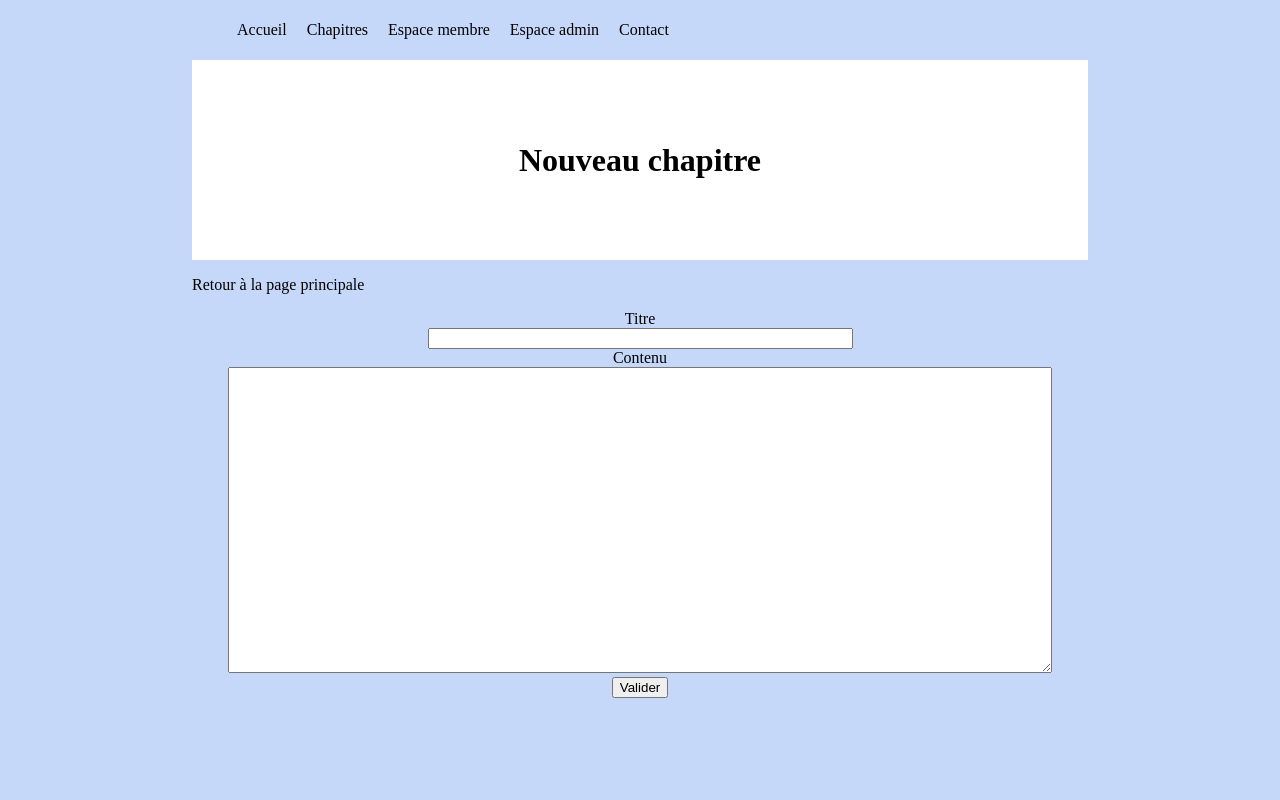
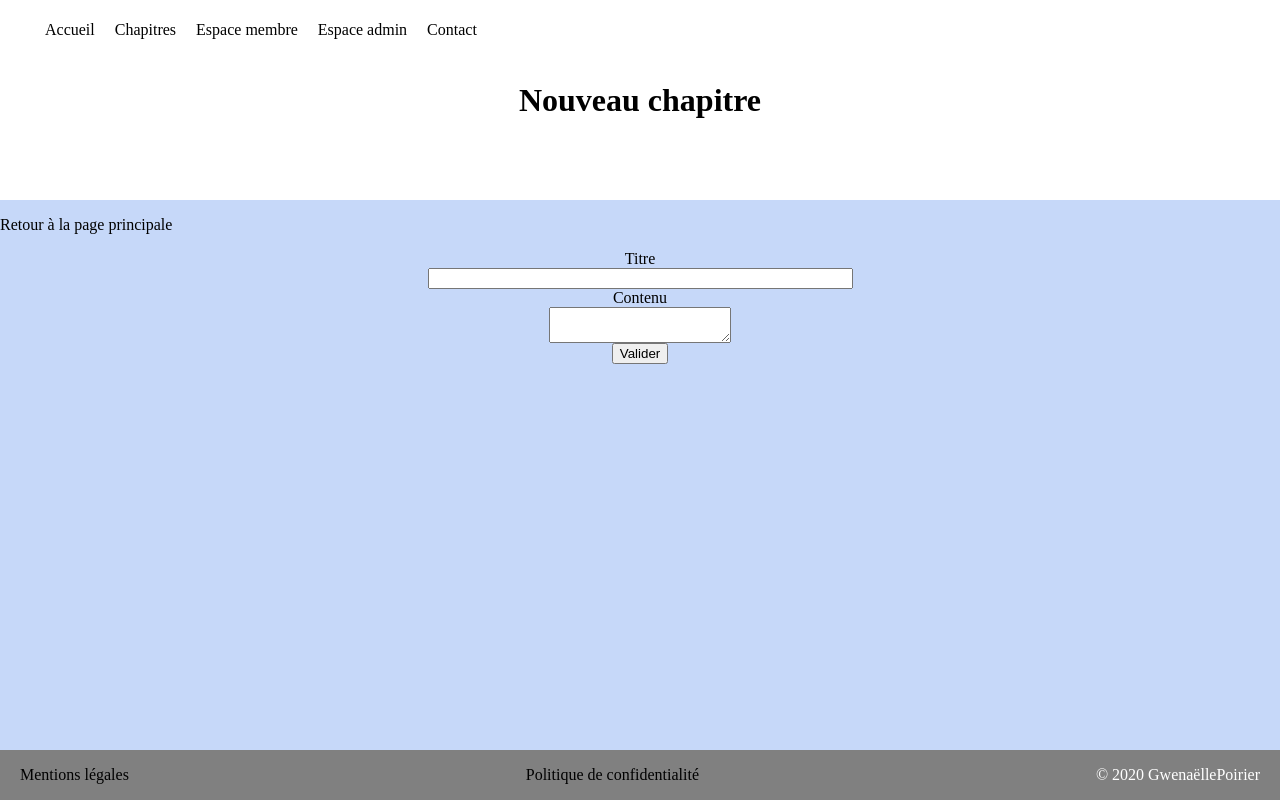
Before and after one commit to Jane-D-Lane/OC-P4-Blog, a PHP site: page /index.php?action=createPost in a window 1280 px wide. Run offline with PHP 8.4, Linux system fonts and the light colour scheme; some libraries are stand-ins or nearby versions.

Commit message:
création du footer + ajout tinyMCE + connexion au compte admin

```diff
--- a/controller/userController.php
+++ b/controller/userController.php
@@ -74,3 +74,8 @@ function logOut() {
 	session_destroy();
 	echo 'Déconnexion !';
 }
+
+// Affiche la page d'accès interdit
+function access() {
+	require('view/userView/nonAccess.php');
+}
--- a/index.php
+++ b/index.php
@@ -1,4 +1,6 @@
 <?php
+
+session_start();
 
 require('controller/postController.php');
 require('controller/commentController.php');
@@ -74,7 +76,11 @@ try {
 			}
 
 		} elseif($_GET['action'] == 'admin') {
-			adminPage();
+			if($_SESSION['pseudo'] == 'admin') {
+				adminPage();
+			} else {
+				access();
+			}
 		}
 
 	} else {
--- /dev/null
+++ b/info.php
@@ -0,0 +1,3 @@
+<?php
+
+phpinfo();
--- a/public/admin.css
+++ b/public/admin.css
@@ -31,3 +31,8 @@ td {
 }
 
 /* Page de création de billet */
+
+.textarea {
+	display: flex;
+	justify-content: center;
+}
--- a/public/blog.css
+++ b/public/blog.css
@@ -1,10 +1,30 @@
+html {
+	height: 100%;
+}
+
 body {
 	background-color: #c6d8f9;
-	width: 70%;
+	width: 100%;
+	height: 100%;
+	margin-right: 100px;
+	margin-left: 100px;
+	position: relative;
 	margin: 0 auto;
 }
 
+#main {
+	min-height: 100%;
+	position: relative;
+}
+
 /* Menu */
+
+nav {
+	position: fixed;
+	z-index: 3;
+	background-color: white;
+	width: 100%;
+}
 
 ul {
 	display: flex;
@@ -88,3 +108,21 @@ form {
 .loginPage a {
 	color: blue;
 }
+
+/* Pied-de-page */
+
+#footer {
+	display: flex;
+	justify-content: space-between;
+	background-color: grey;
+	color: white;
+	width: 100%;
+	height: 50px;
+	position: absolute;
+	bottom: 0;
+}
+
+footer p {
+	padding-left: 20px;
+	padding-right: 20px;
+}
--- a/view/adminView/createPost.php
+++ b/view/adminView/createPost.php
@@ -12,15 +12,18 @@
 			<label for="title">Titre</label></br>
 			<input size="50" type="text" name="title" id="title">
 		</div>
-		<div>
 			<label for="content">Contenu</label></br>
-			<textarea rows="20" cols="100" name="content" id="content"></textarea>
+		<div class="textarea">
+			<textarea id="mytextarea" name="content"></textarea>
 		</div>
 		<div>
 			<input type="submit" name="creation" value="Valider">
 		</div>
 	</form>
 </section>
+    <form method="post">
+
+    </form>
 
 <?php $content = ob_get_clean(); ?>
 
--- a/view/adminView/updatePost.php
+++ b/view/adminView/updatePost.php
@@ -12,9 +12,9 @@
 			<label for="title">Titre</label></br>
 			<input size="50" type="text" name="title" id="title" value="<?= $post['title'] ?>">
 		</div>
-		<div>
 			<label for="content">Contenu</label></br>
-			<textarea rows="20" cols="100" name="content" id="content"><?= $post['content'] ?></textarea>
+		<div class="textarea">
+			<textarea id="mytextarea" name="content"><?= $post['content'] ?></textarea>
 		</div>
 		<div>
 			<input type="submit" name="modification" value="Modifier">
--- a/view/template.php
+++ b/view/template.php
@@ -9,9 +9,18 @@ session_start();
 		<meta name="viewport" content="width=device-width, initial-scale=1.0">
 		<link rel="stylesheet" type="text/css" href="public/blog.css">
 		<link rel="stylesheet" type="text/css" href="public/admin.css">
+		<script src="https://cdn.tiny.cloud/1/32ttkup4u4fx1o9d6fjnucjqug3uriest95tajwl7mg06dt3/tinymce/5/tinymce.min.js" referrerpolicy="origin"></script>
+		<script>
+      		tinymce.init({
+        		selector: '#mytextarea',
+        		width: 600,
+    			height: 300,
+      		});
+    	</script>
 		<title><?= $title ?></title>
 	</head>
 	<body>
+		<div id="main">
 			<nav>
 				<ul>
 					<li><a href="index.php">Accueil</a></li>
@@ -33,5 +42,13 @@ if(isset($_SESSION['id'])) {
 				<h1><?= $titlePage ?></h1>
 			</header>
 			<?= $content ?>
+			<footer>
+				<div id="footer">
+					<p><a href="#">Mentions légales</a></p>
+					<p><a href="#">Politique de confidentialité</a></p>
+					<p>© 2020 GwenaëllePoirier</p>
+				</div>
+			</footer>
+		</div>
 	</body>
 </html>
```
Also changed, not shown: view/userView/nonAccess.php (added, +12 -0 lines), view/userView/postComm.php (+11 -0 lines). Lines whose indentation alone changed are shown as unchanged.
